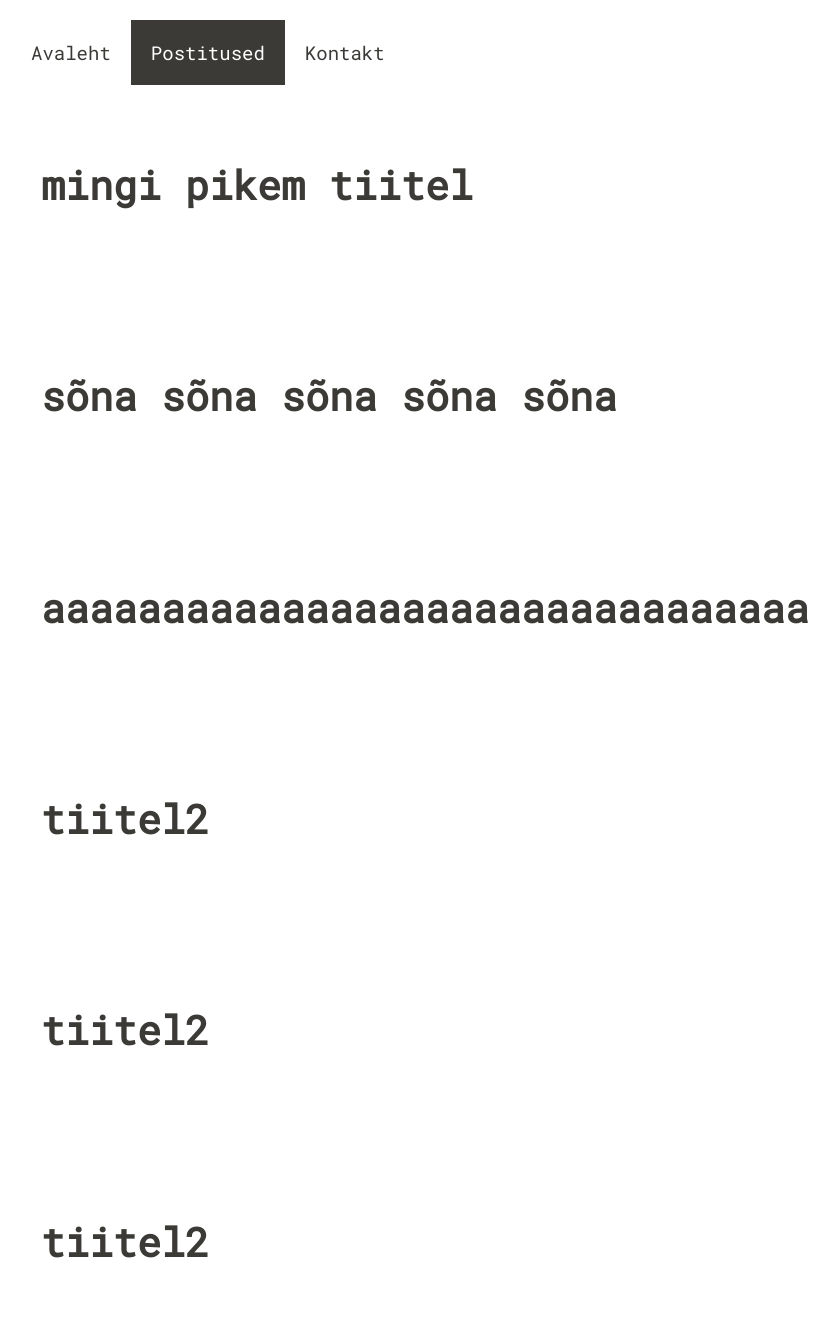
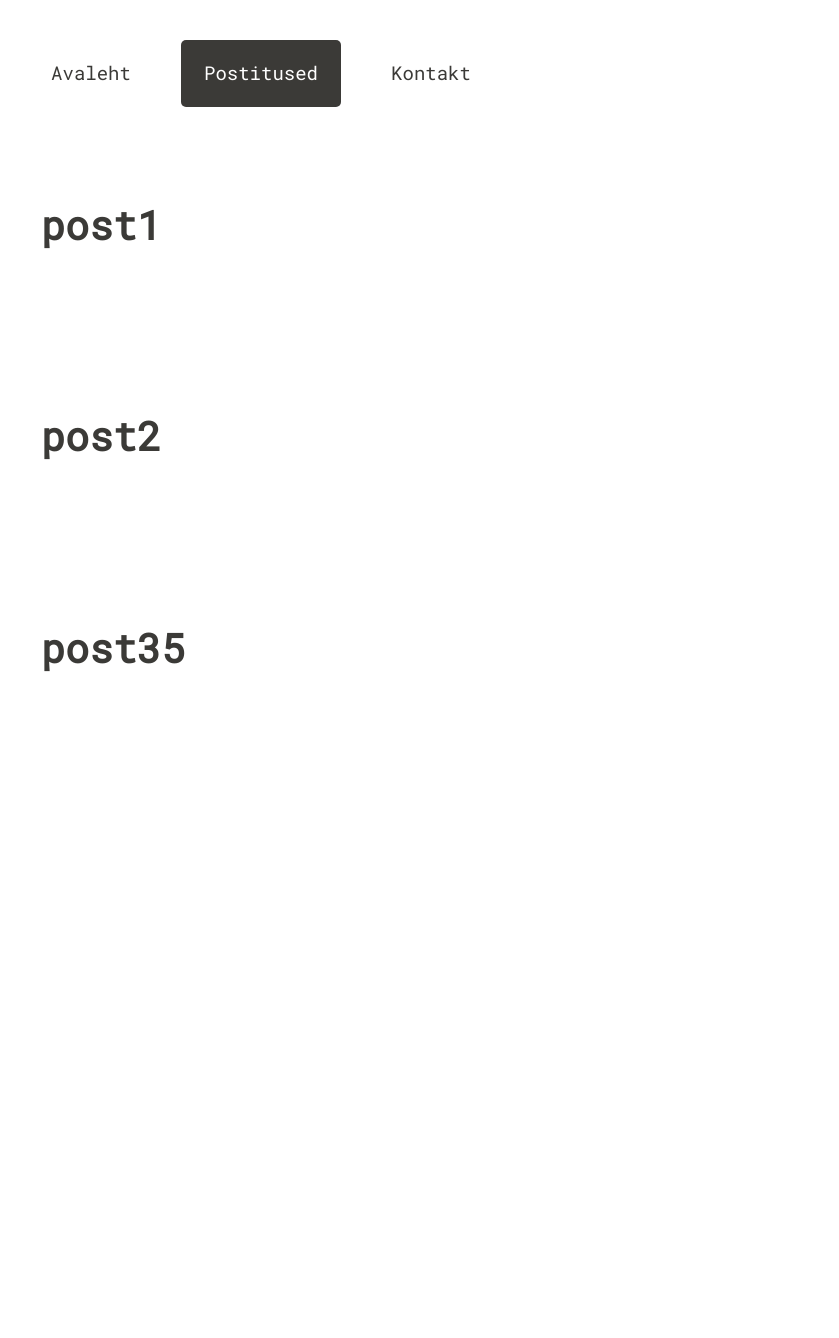
Before and after one commit to Kaurikallaste/webdevprojects, a React app in the folder blog-react/: page /posts in a window 1280 px wide. Shown: the whole page, without its empty margins (229-1068 px from the left). After the commit the page ends 800 px from the top, so only its background shows below. Built offline with nearby package versions, Linux system fonts and the light colour scheme.

Commit message:
react blog update

```diff
--- a/blog-react/public/index.html
+++ b/blog-react/public/index.html
@@ -1,14 +1,12 @@
 <!DOCTYPE html>
 <html lang="en">
+
 <head>
   <meta charset="utf-8" />
   <link rel="icon" href="%PUBLIC_URL%/favicon.ico" />
   <meta name="viewport" content="width=device-width, initial-scale=1" />
   <meta name="theme-color" content="#000000" />
-    <meta
-      name="description"
-      content="Web site created using create-react-app"
-    />
+  <meta name="description" content="Web site created using create-react-app" />
   <link rel="apple-touch-icon" href="%PUBLIC_URL%/logo192.png" />
   <!--
       manifest.json provides metadata used when your web app is installed on a
@@ -24,8 +22,9 @@
       work correctly both with client-side routing and a non-root public URL.
       Learn how to configure a non-root public URL by running `npm run build`.
     -->
-    <title>React App</title>
+  <title>Kekmas Blog</title>
 </head>
+
 <body>
   <noscript>You need to enable JavaScript to run this app.</noscript>
   <div id="root"></div>
@@ -40,4 +39,5 @@
       To create a production bundle, use `npm run build` or `yarn build`.
     -->
 </body>
+
 </html>
--- a/blog-react/src/components/Home.js
+++ b/blog-react/src/components/Home.js
@@ -7,11 +7,11 @@ const Home = () => {
             <a href="/post/1">
                 <div className="card">
                     <h1>tiitel</h1>
-                    <div className="post-thumb"><img src="http://dummyimage.com/200x200/f0f/fff" /></div>
+                    <div className="post-thumb"><img alt="pilt" src="http://dummyimage.com/200x200/f0f/fff" /></div>
                 Lorem ipsum dolor sit amet, consectetur adipiscing elit. Vestibulum eu dui arcu. Pellentesque sollicitudin lorem consectetur sapien feugiat posuere. Mauris porta efficitur magna quis varius. Vestibulum efficitur fermentum neque nec ornare. Donec sollicitudin bibendum metus vitae dignissim. Sed posuere leo nec nisi placerat, at convallis orci ultrices. Morbi condimentum convallis dolor, sit amet congue tellus hendrerit et. Curabitur porta vulputate dui ut viverra. Curabitur imperdiet purus sollicitudin, vehicula lorem et, iaculis libero. In venenatis venenatis ex dictum dictum.
             </div>
             </a>
-            <a href="">
+            <a href="/post/1">
                 <div className="card">
                     <h1>tiitel2</h1>
                Lorem ipsum dolor sit amet, consectetur adipiscing elit. Vestibulum eu dui arcu. Pellentesque sollicitudin lorem consectetur sapien feugiat posuere. Mauris porta efficitur magna quis varius. Vestibulum efficitur fermentum neque nec ornare. Donec sollicitudin bibendum metus vitae dignissim. Sed posuere leo nec nisi placerat, at convallis orci ultrices. Morbi condimentum convallis dolor, sit amet congue tellus hendrerit et. Curabitur porta vulputate dui ut viverra. Curabitur imperdiet purus sollicitudin, vehicula lorem et, iaculis libero. In venenatis venenatis ex dictum dictum.
--- /dev/null
+++ b/blog-react/src/components/ListPost.js
@@ -0,0 +1,14 @@
+import React from 'react';
+
+const ListPost = (props) => {
+    return (
+        <>
+            <a href={props.url}>
+                <div className={"post-list-card"}>
+                    <h2>{props.title}</h2>
+                </div>
+            </a>
+        </>
+    );
+}
+export default ListPost;
--- a/blog-react/src/components/Navbar.js
+++ b/blog-react/src/components/Navbar.js
@@ -4,7 +4,7 @@ import { Link } from 'react-router-dom';
 
 
 const currentUrl = (url) => {
-    if (window.location.pathname == url) {
+    if (window.location.pathname === url) {
         return "navbar-item highlighted";
     }
     return "navbar-item";
--- a/blog-react/src/components/Post.js
+++ b/blog-react/src/components/Post.js
@@ -5,7 +5,7 @@ const Post = () => {
     return (
         <div>
             <h1>tiitel</h1>
-            <div className="post-thumb"><img src="http://dummyimage.com/200x200/f0f/fff" /></div>
+            <div className="post-thumb"><img alt="pilt" src="http://dummyimage.com/200x200/f0f/fff" /></div>
                 Lorem ipsum dolor sit amet, consectetur adipiscing elit. Vestibulum eu dui arcu. Pellentesque sollicitudin lorem consectetur sapien feugiat posuere. Mauris porta efficitur magna quis varius. Vestibulum efficitur fermentum neque nec ornare. Donec sollicitudin bibendum metus vitae dignissim. Sed posuere leo nec nisi placerat, at convallis orci ultrices. Morbi condimentum convallis dolor, sit amet congue tellus hendrerit et. Curabitur porta vulputate dui ut viverra. Curabitur imperdiet purus sollicitudin, vehicula lorem et, iaculis libero. In venenatis venenatis ex dictum dictum.
                 Lorem ipsum dolor sit amet, consectetur adipiscing elit. Vestibulum eu dui arcu. Pellentesque sollicitudin lorem consectetur sapien feugiat posuere. Mauris porta efficitur magna quis varius. Vestibulum efficitur fermentum neque nec ornare. Donec sollicitudin bibendum metus vitae dignissim. Sed posuere leo nec nisi placerat, at convallis orci ultrices. Morbi condimentum convallis dolor, sit amet congue tellus hendrerit et. Curabitur porta vulputate dui ut viverra. Curabitur imperdiet purus sollicitudin, vehicula lorem et, iaculis libero. In venenatis venenatis ex dictum dictum.
                 Lorem ipsum dolor sit amet, consectetur adipiscing elit. Vestibulum eu dui arcu. Pellentesque sollicitudin lorem consectetur sapien feugiat posuere. Mauris porta efficitur magna quis varius. Vestibulum efficitur fermentum neque nec ornare. Donec sollicitudin bibendum metus vitae dignissim. Sed posuere leo nec nisi placerat, at convallis orci ultrices. Morbi condimentum convallis dolor, sit amet congue tellus hendrerit et. Curabitur porta vulputate dui ut viverra. Curabitur imperdiet purus sollicitudin, vehicula lorem et, iaculis libero. In venenatis venenatis ex dictum dictum.
--- a/blog-react/src/components/Posts.js
+++ b/blog-react/src/components/Posts.js
@@ -1,39 +1,13 @@
 import React from 'react';
+import ListPost from './ListPost';
 
 const Posts = () => {
 
     return (
         <>
-            <a href="">
-                <div className="post-list-card">
-                    <h2>mingi pikem tiitel</h2>
-                </div>
-            </a>
-            <a href="">
-                <div className="post-list-card">
-                    <h2>sõna sõna sõna sõna sõna</h2>
-                </div>
-            </a>
-            <a href="">
-                <div className="post-list-card">
-                    <h2>aaaaaaaaaaaaaaaaaaaaaaaaaaaaaaaaaaaaaaaaaaaaaaa</h2>
-                </div>
-            </a>
-            <a href="">
-                <div className="post-list-card">
-                    <h2>tiitel2</h2>
-                </div>
-            </a>
-            <a href="">
-                <div className="post-list-card">
-                    <h2>tiitel2</h2>
-                </div>
-            </a>
-            <a href="">
-                <div className="post-list-card">
-                    <h2>tiitel2</h2>
-                </div>
-            </a>
+            <ListPost url="/post/1" title="post1" />
+            <ListPost url="/post/2" title="post2" />
+            <ListPost url="/post/35" title="post35" />
         </>
     );
 }
--- a/blog-react/src/index.js
+++ b/blog-react/src/index.js
@@ -25,7 +25,7 @@ const App = () => {
             </div>
         </Router>
     );
-}
+};
 
 ReactDOM.render(
     <React.StrictMode>
--- a/blog-react/src/styles.css
+++ b/blog-react/src/styles.css
@@ -32,13 +32,18 @@ h2 {
 }
 
 .navbar-item {
+    border-radius: 5px;
     padding-inline: 30px;
+    display:inline-block;
+    margin-right: 10px;
+    width:120px;
     padding: 20px;
     transition: background-color .3s;
     text-align: center;
 }
 
 .card {
+    border-radius: 5px;
     height: 400px;
     padding: 30px;
     padding-top: 4px;
@@ -49,6 +54,7 @@ h2 {
 }
 
 .post-list-card {
+    border-radius: 5px;
     padding: 30px;
     margin-top:20px;
     margin-top: 25px;
```
Also changed, not shown: 1 other file. Lines whose indentation alone changed are shown as unchanged.
